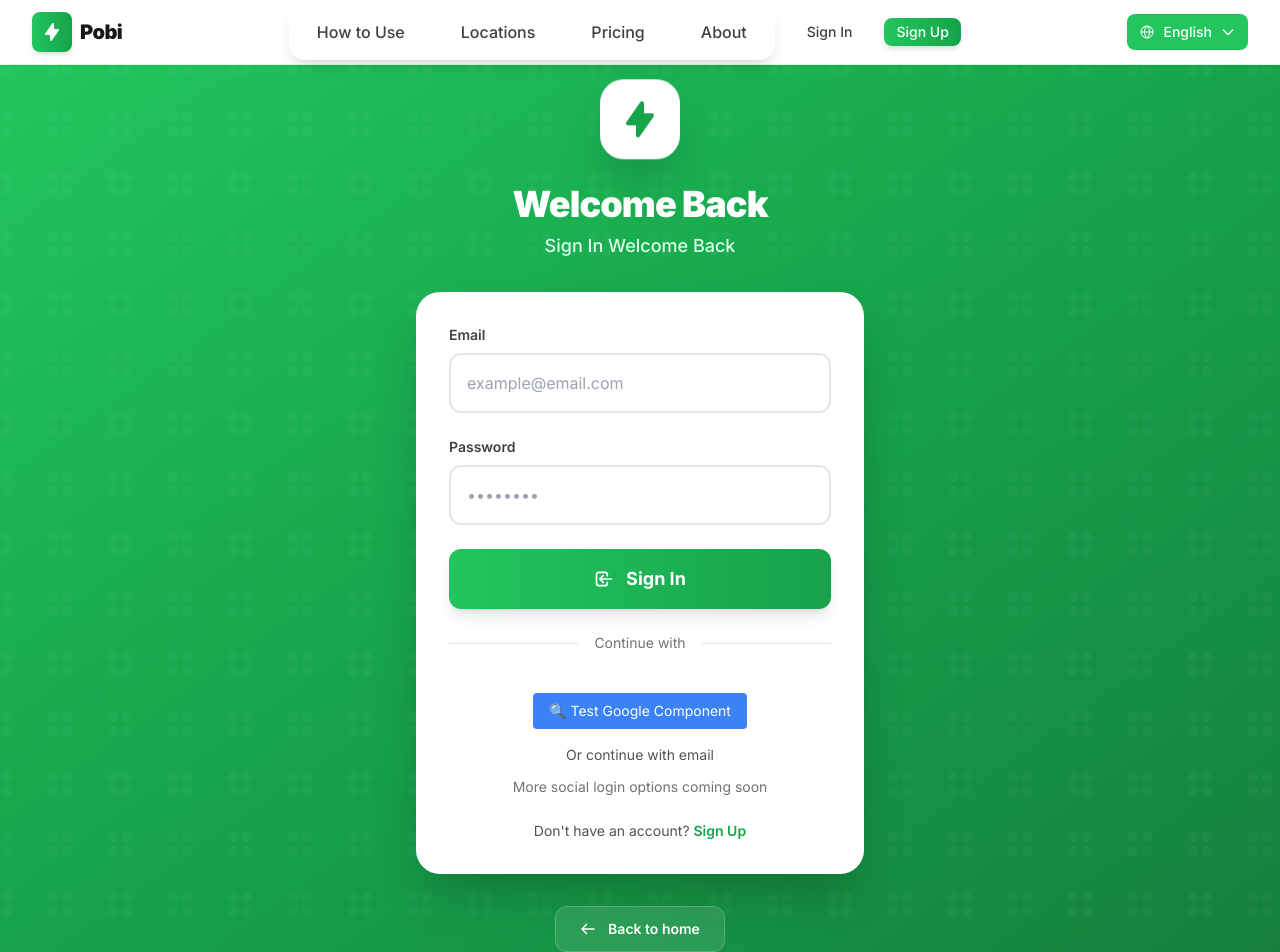
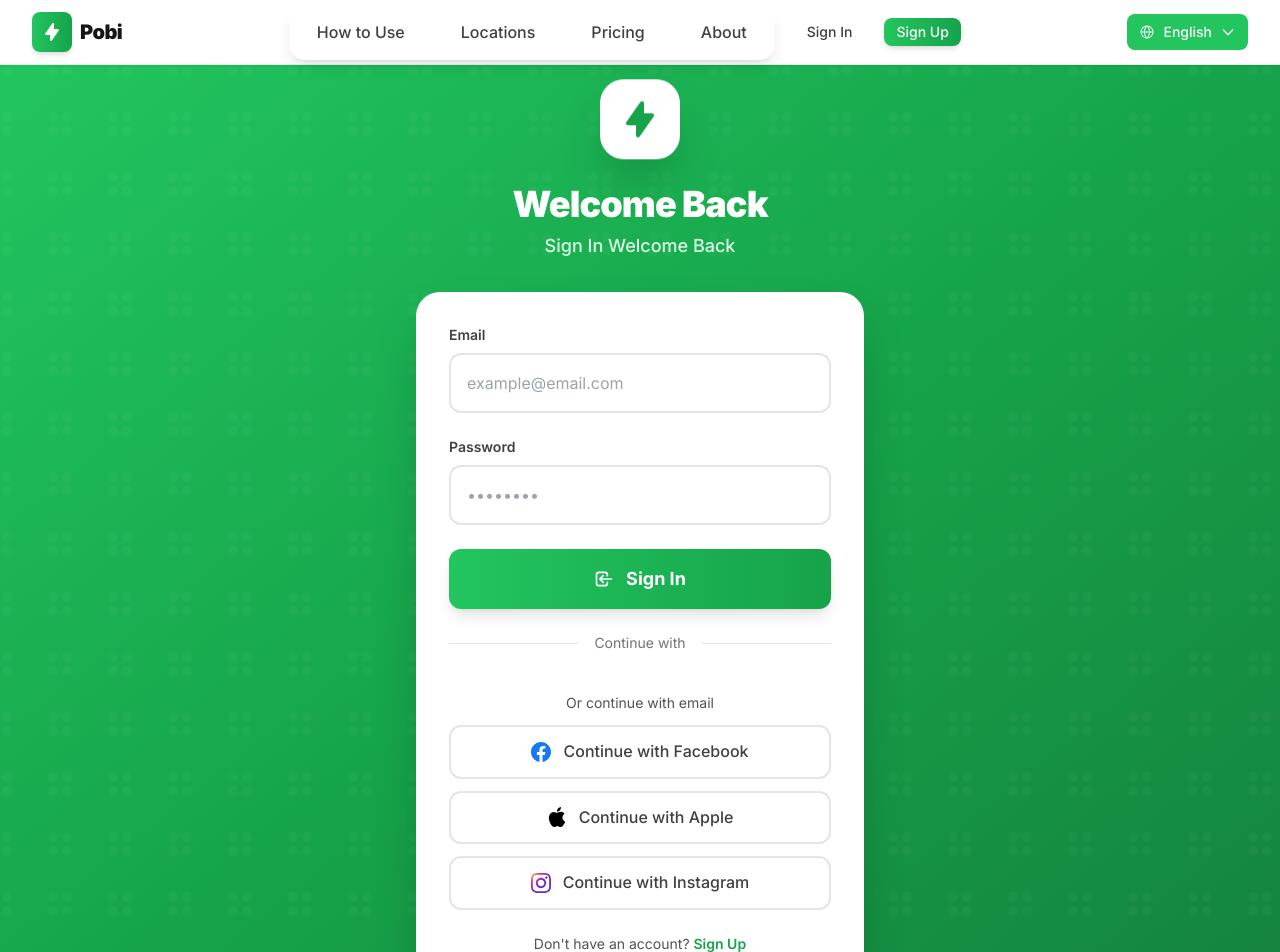
Before and after one commit to j4v4n5h1r/frontend-temp-ehmed, a Next.js app: page /login in a window 1280 px wide. Shown: the top 952 px of the page. Built offline with nearby package versions, Linux system fonts and the light colour scheme.

Commit message:
Restore social login buttons design and clean up GoogleLogin component
- Restored Facebook, Apple, and Instagram login buttons
- Removed test button from GoogleLogin component
- Cleaned up debugging code

```diff
--- a/app/login/page.jsx
+++ b/app/login/page.jsx
@@ -198,10 +198,46 @@
           <div className="space-y-3 mb-6">
             <GoogleLogin />
 
-            {/* Other social login buttons temporarily removed to prevent OAuth conflicts */}
-            <div className="text-center text-sm text-neutral-500 mt-4">
-              More social login options coming soon
-            </div>
+            <button
+              type="button"
+              onClick={() => window.location.href = `${process.env.NEXT_PUBLIC_API_URL}/api/v1/oauth/facebook/login`}
+              className="w-full flex items-center justify-center gap-3 px-4 py-3 border-2 border-neutral-200 rounded-xl text-neutral-700 font-medium hover:bg-neutral-50 hover:border-neutral-300 transition-all duration-200"
+            >
+              <svg className="w-5 h-5" fill="#1877f2" viewBox="0 0 24 24">
+                <path d="M24 12.073c0-6.627-5.373-12-12-12s-12 5.373-12 12c0 5.99 4.388 10.954 10.125 11.854v-8.385H7.078v-3.47h3.047V9.43c0-3.007 1.792-4.669 4.533-4.669 1.312 0 2.686.235 2.686.235v2.953H15.83c-1.491 0-1.956.925-1.956 1.874v2.25h3.328l-.532 3.47h-2.796v8.385C19.612 23.027 24 18.062 24 12.073z" />
+              </svg>
+              {t("auth.continueWith")} Facebook
+            </button>
+
+            <button
+              type="button"
+              onClick={() => window.location.href = `${process.env.NEXT_PUBLIC_API_URL}/api/v1/oauth/apple/login`}
+              className="w-full flex items-center justify-center gap-3 px-4 py-3 border-2 border-neutral-200 rounded-xl text-neutral-700 font-medium hover:bg-neutral-50 hover:border-neutral-300 transition-all duration-200"
+            >
+              <svg className="w-5 h-5" fill="#000000" viewBox="0 0 24 24">
+                <path d="M12.152 6.896c-.948 0-2.415-1.078-3.96-1.04-2.04.027-3.91 1.183-4.961 3.014-2.117 3.675-.546 9.103 1.519 12.09 1.013 1.454 2.208 3.09 3.792 3.039 1.52-.065 2.09-.987 3.935-.987 1.831 0 2.35.987 3.96.948 1.637-.026 2.676-1.48 3.676-2.948 1.156-1.688 1.636-3.325 1.662-3.415-.039-.013-3.182-1.221-3.22-4.857-.026-3.04 2.48-4.494 2.597-4.559-1.429-2.09-3.623-2.324-4.39-2.376-2-.156-3.675 1.09-4.61 1.09zM15.53 3.83c.843-1.012 1.4-2.427 1.245-3.83-1.207.052-2.662.805-3.532 1.818-.78.896-1.454 2.338-1.273 3.714 1.338.104 2.715-.688 3.559-1.701"/>
+              </svg>
+              {t("auth.continueWith")} Apple
+            </button>
+
+            <button
+              type="button"
+              onClick={() => window.location.href = `${process.env.NEXT_PUBLIC_API_URL}/api/v1/oauth/instagram/login`}
+              className="w-full flex items-center justify-center gap-3 px-4 py-3 border-2 border-neutral-200 rounded-xl text-neutral-700 font-medium hover:bg-neutral-50 hover:border-neutral-300 transition-all duration-200"
+            >
+              <svg className="w-5 h-5" fill="url(#instagram-gradient)" viewBox="0 0 24 24">
+                <defs>
+                  <linearGradient id="instagram-gradient" x1="0%" y1="0%" x2="100%" y2="100%">
+                    <stop offset="0%" style={{stopColor:'#f9ce34', stopOpacity:1}} />
+                    <stop offset="25%" style={{stopColor:'#ee2a7b', stopOpacity:1}} />
+                    <stop offset="50%" style={{stopColor:'#6228d7', stopOpacity:1}} />
+                    <stop offset="100%" style={{stopColor:'#6228d7', stopOpacity:1}} />
+                  </linearGradient>
+                </defs>
+                <path d="M12 2.163c3.204 0 3.584.012 4.85.07 3.252.148 4.771 1.691 4.919 4.919.058 1.265.069 1.645.069 4.849 0 3.205-.012 3.584-.069 4.849-.149 3.225-1.664 4.771-4.919 4.919-1.266.058-1.644.07-4.85.07-3.204 0-3.584-.012-4.849-.07-3.26-.149-4.771-1.699-4.919-4.92-.058-1.265-.07-1.644-.07-4.849 0-3.204.013-3.583.07-4.849.149-3.227 1.664-4.771 4.919-4.919 1.266-.057 1.645-.069 4.849-.069zm0-2.163c-3.259 0-3.667.014-4.947.072-4.358.2-6.78 2.618-6.98 6.98-.059 1.281-.073 1.689-.073 4.948 0 3.259.014 3.668.072 4.948.2 4.358 2.618 6.78 6.98 6.98 1.281.058 1.689.072 4.948.072 3.259 0 3.668-.014 4.948-.072 4.354-.2 6.782-2.618 6.979-6.98.059-1.28.073-1.689.073-4.948 0-3.259-.014-3.667-.072-4.947-.196-4.354-2.617-6.78-6.979-6.98-1.281-.059-1.69-.073-4.949-.073zm0 5.838c-3.403 0-6.162 2.759-6.162 6.162s2.759 6.163 6.162 6.163 6.162-2.759 6.162-6.163c0-3.403-2.759-6.162-6.162-6.162zm0 10.162c-2.209 0-4-1.79-4-4 0-2.209 1.791-4 4-4s4 1.791 4 4c0 2.21-1.791 4-4 4zm6.406-11.845c-.796 0-1.441.645-1.441 1.44s.645 1.44 1.441 1.44c.795 0 1.439-.645 1.439-1.44s-.644-1.44-1.439-1.44z"/>
+              </svg>
+              {t("auth.continueWith")} Instagram
+            </button>
           </div>
 
           {/* Register Link */}
--- a/components/GoogleLogin.jsx
+++ b/components/GoogleLogin.jsx
@@ -29,12 +29,6 @@
       console.warn('⚠️ Google OAuth - No credential received:', response);
     }
   }, [googleLogin]);
-
-  // Add a test button to see if our component is working
-  const testGoogleLogin = () => {
-    console.log('🔍 TEST: Google login button clicked - our component is working!');
-    alert('Our GoogleLogin component is working! The issue is elsewhere.');
-  };
 
   useEffect(() => {
     console.log('🔍 GoogleLogin - useEffect starting, loading Google OAuth script...');
@@ -112,14 +106,6 @@
     <div className="flex flex-col items-center space-y-4">
       <div id="google-login-button"></div>
 
-      {/* Test button to verify our component is working */}
-      <button
-        onClick={testGoogleLogin}
-        className="px-4 py-2 bg-blue-500 text-white rounded text-sm"
-      >
-        🔍 Test Google Component
-      </button>
-
       <p className="text-sm text-neutral-600">
         Or continue with email
       </p>
```
